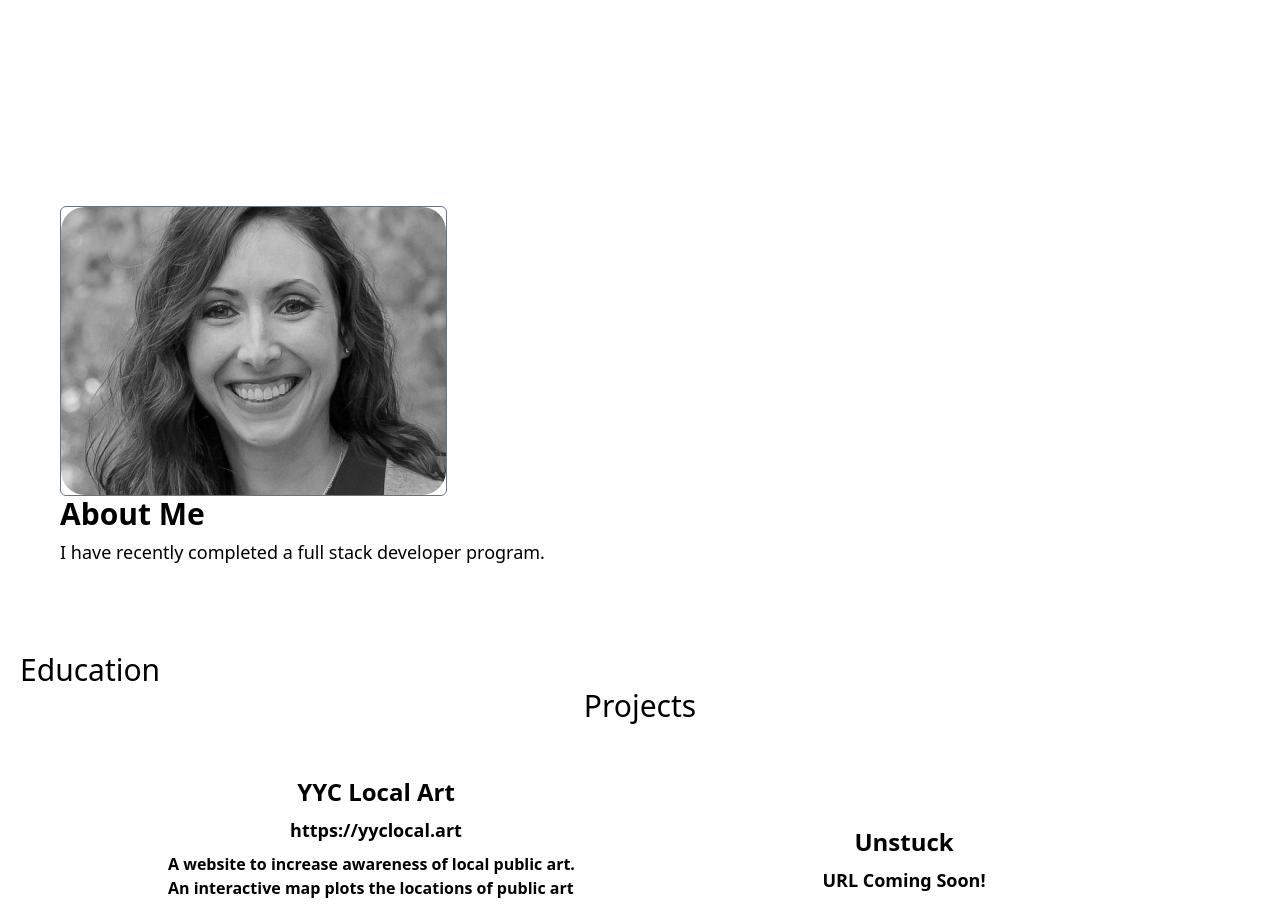
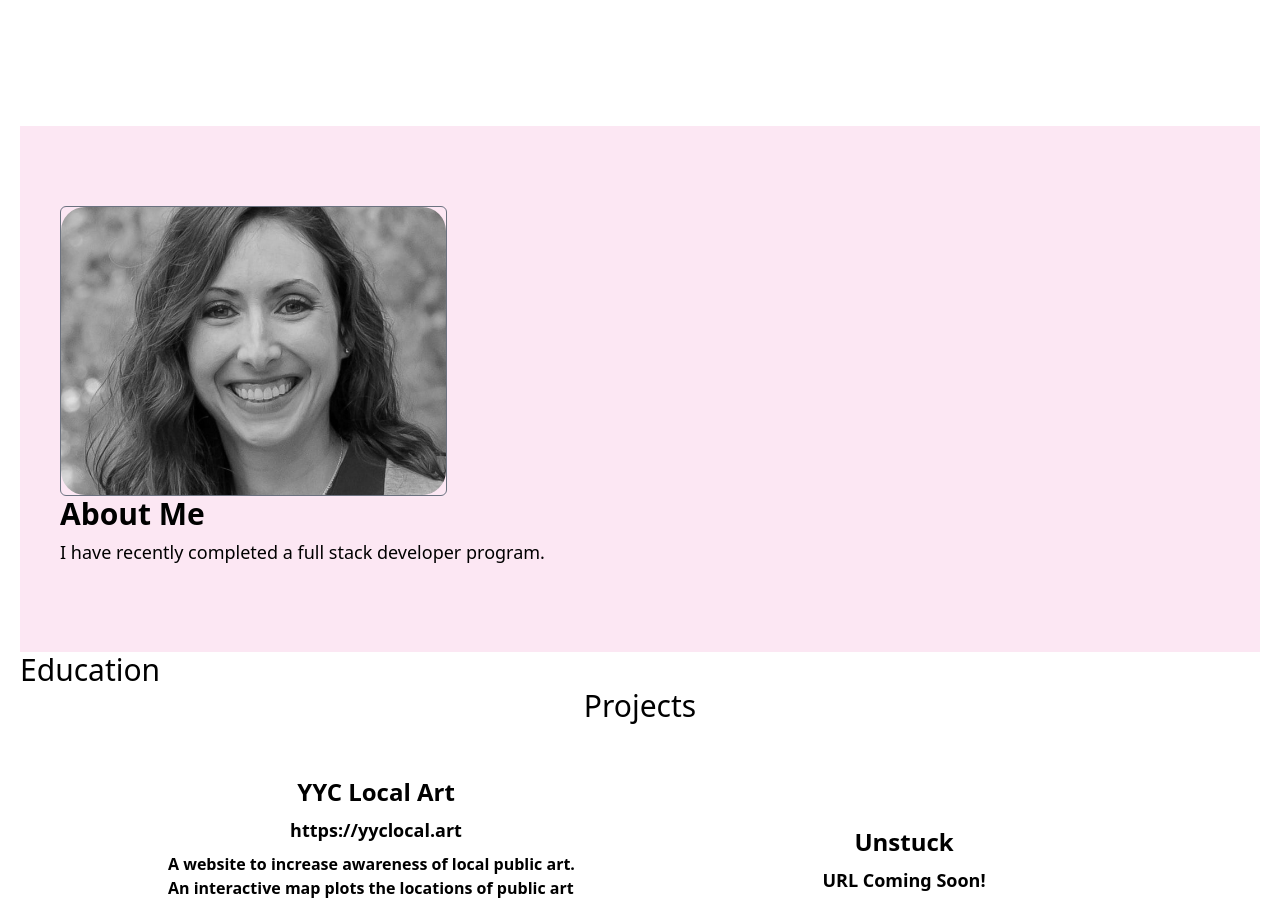
Before and after one commit to jgajdosbomben/portfolio, a React (Vite) app: page / in a window 1280 px wide. Shown: the part 1340-2244 px from the top of the page. Built offline with nearby package versions, Linux system fonts and the light colour scheme.

Commit message:
Adjusted content

```diff
--- a/src/components/About.jsx
+++ b/src/components/About.jsx
@@ -3,7 +3,7 @@ import "./About.css";
 
 const About = () => {
   return (
-  <div className="w-full flex flex-col lg:flex-col px-8 md:px-10 gap-10 lg:gap-20 lg:py-20 ">
+  <div className="w-full bg-pink-100 flex flex-col lg:flex-col px-8 md:px-10 gap-10 lg:gap-20 lg:py-20 ">
     <div className="w-full h-full bg-cover bg-center">
        <div className="w-full md:h-[290px] lg:w-1/3 flex flex-col items-center border border-gray-500 dark:bg-transparent rounded-md">
         <img
@@ -20,7 +20,23 @@ const About = () => {
             I have recently completed a full stack developer program.{" "}
           </p>
                   </div>
+                  {/* <div className="outer-headings dark:text-white">
+                    <h1>
 
+                      <div className="inner-headings dark:text-white">
+                        <span className="text-black dark:text-white">
+                          Full Stack Developer <br />
+                          Front End Developer <br />
+                          Back End Developer <br />
+                          Record and Information Manager <br />
+                          Dancer <br />
+                          Mother <br />
+                          Singer <br />
+                          Pianist <br />
+                          </span>
+                      </div>
+                    </h1>
+                  </div> */}
       </div>
     </div>
   );
```
